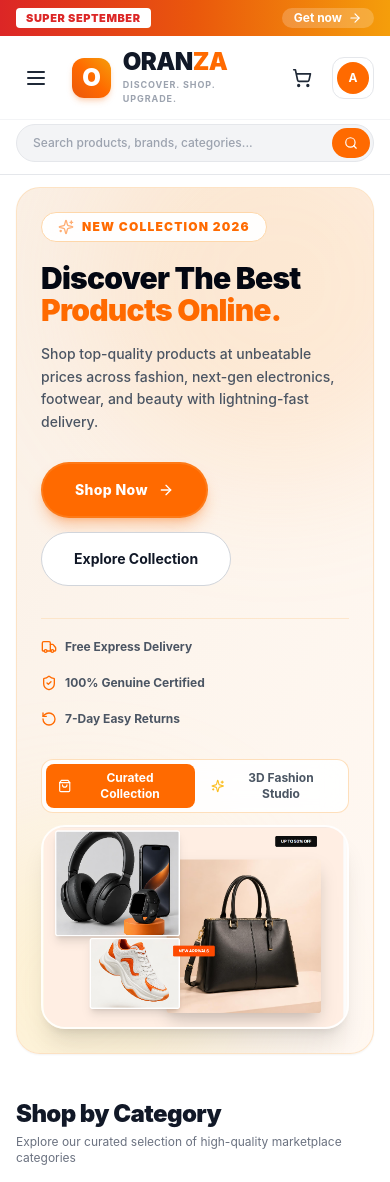
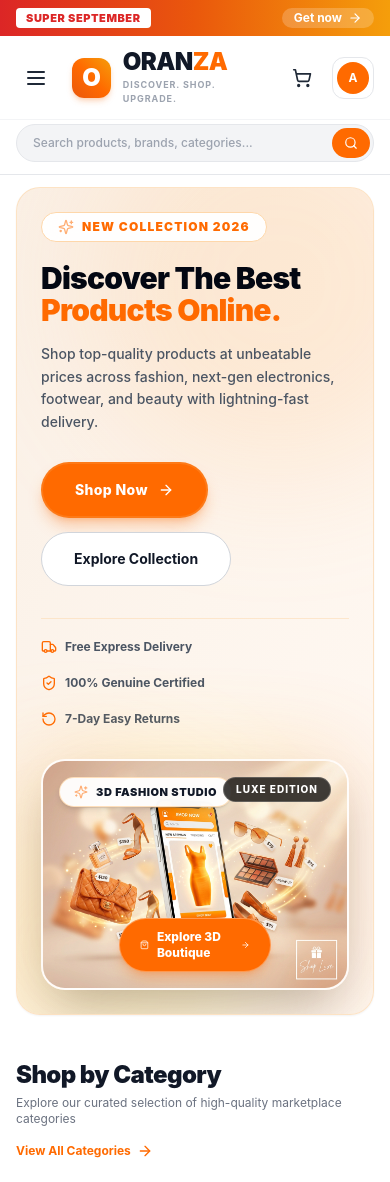
Before and after one commit to indra720/AliEco, a Next.js app: page / in a window 390 px wide. Shown: the top 1182 px of the page. Built offline with nearby package versions, Linux system fonts and the light colour scheme.

Commit message:
feat: replace hero right section with 3D promotional floating smartphone fashion showcase and interactive hotspots

```diff
--- a/src/components/home/HeroBanner.tsx
+++ b/src/components/home/HeroBanner.tsx
@@ -1,20 +1,18 @@
 "use client";
 
-import React, { useState } from "react";
+import React from "react";
 import Image from "next/image";
 import Link from "next/link";
 import {
   ArrowRight,
   Sparkles,
   ShoppingBag,
-  Flame,
   Truck,
   ShieldCheck,
   RotateCcw,
 } from "lucide-react";
 
 export function HeroBanner() {
-  const [activeHeroView, setActiveHeroView] = useState<"curated" | "3d-fashion">("curated");
 
   return (
     <section className="w-full bg-white py-3 sm:py-6">
@@ -84,93 +82,104 @@ export function HeroBanner() {
               </div>
             </div>
 
-            {/* RIGHT COLUMN: HERO VISUAL SHOWCASE MATCHING SCREENSHOT 2 & PINTEREST 3D FASHION */}
+            {/* RIGHT COLUMN: 3D PROMOTIONAL FLOATING SMARTPHONE SHOWCASE */}
             <div className="lg:col-span-6 relative flex flex-col items-center justify-center">
-              {/* Top View Switcher Tabs */}
-              <div className="self-end mb-3 flex items-center gap-1 bg-white/90 backdrop-blur-md p-1 rounded-xl border border-orange-200/80 shadow-xs z-20">
-                <button
-                  onClick={() => setActiveHeroView("curated")}
-                  className={`px-3 py-1.5 rounded-lg text-xs font-bold transition-all flex items-center gap-1.5 ${
-                    activeHeroView === "curated"
-                      ? "bg-[#FF6A00] text-white shadow-xs"
-                      : "text-gray-600 hover:text-gray-900"
-                  }`}
-                >
-                  <ShoppingBag className="w-3.5 h-3.5" />
-                  <span>Curated Collection</span>
-                </button>
+              {/* Outer 3D Perspective Container */}
+              <div className="relative w-full max-w-[580px] group perspective-[1200px]">
+                {/* Ambient Golden Glowing Aura matching the 3D Studio lighting */}
+                <div className="absolute -inset-4 bg-gradient-to-r from-orange-400/25 via-amber-300/30 to-orange-500/20 rounded-[2.5rem] blur-2xl opacity-75 group-hover:opacity-100 transition-opacity duration-700 pointer-events-none" />
 
-                <button
-                  onClick={() => setActiveHeroView("3d-fashion")}
-                  className={`px-3 py-1.5 rounded-lg text-xs font-bold transition-all flex items-center gap-1.5 ${
-                    activeHeroView === "3d-fashion"
-                      ? "bg-[#FF6A00] text-white shadow-xs"
-                      : "text-gray-600 hover:text-gray-900"
-                  }`}
-                >
-                  <Sparkles className="w-3.5 h-3.5 text-amber-400" />
-                  <span>3D Fashion Studio</span>
-                </button>
-              </div>
-
-              {/* View 1: Curated Multi-Product Floating Showcase matching Screenshot 2 */}
-              {activeHeroView === "curated" && (
-                <div className="relative w-full max-w-[560px] aspect-[584/388] rounded-3xl overflow-hidden shadow-xl border-2 border-white/80 bg-white/40 backdrop-blur-xs transition-all duration-300 hover:shadow-2xl group animate-in fade-in zoom-in-95">
+                {/* Main 3D Showcase Card with subtle interactive float & shadow */}
+                <div className="relative w-full aspect-[4/3] rounded-3xl overflow-hidden shadow-2xl border-2 border-white/80 bg-gradient-to-br from-[#FFF5EC] to-[#FDE8D7] transition-all duration-500 group-hover:scale-[1.02] group-hover:shadow-orange-500/20">
                   <Image
-                    src="/images/hero-showcase.png"
-                    alt="Curated Collection: Electronics, Handbag, Sneakers"
+                    src="/images/hero-3d-poster.jpg"
+                    alt="A premium 3D promotional showcase of a white smartphone floating in the air with glowing orange dress and luxury floating fashion accessories"
                     fill
                     priority
-                    sizes="(max-width: 768px) 100vw, 560px"
-                    className="object-contain transition-transform duration-500 group-hover:scale-[1.02]"
+                    sizes="(max-width: 768px) 100vw, 580px"
+                    className="object-cover transition-transform duration-700 ease-out group-hover:scale-105"
                   />
 
-                  {/* Interactive Hotspot Links */}
-                  <Link
-                    href="/category/electronics"
-                    className="absolute top-[8%] left-[6%] w-[42%] h-[58%] rounded-2xl cursor-pointer hover:bg-orange-500/10 transition-colors"
-                    title="Explore Electronics Collection"
-                  />
+                  {/* Floating 3D Experience Pill Badge */}
+                  <div className="absolute top-4 left-4 bg-white/95 backdrop-blur-md px-3.5 py-1.5 rounded-full border border-orange-200/80 shadow-md flex items-center gap-2 z-10 pointer-events-none">
+                    <Sparkles className="w-3.5 h-3.5 text-[#FF6A00] animate-pulse" />
+                    <span className="text-[11px] font-black text-gray-900 tracking-wider uppercase">
+                      3D Fashion Studio
+                    </span>
+                  </div>
+
+                  {/* Top Right "Virtual Boutique" Tag */}
+                  <div className="absolute top-4 right-4 bg-black/75 backdrop-blur-md px-3 py-1 rounded-full text-[10px] font-extrabold text-white tracking-widest uppercase border border-white/20 shadow-xs z-10 pointer-events-none">
+                    Luxe Edition
+                  </div>
+
+                  {/* Interactive Hotspot 1: Center Phone & Glowing Dress */}
                   <Link
                     href="/category/fashion"
-                    className="absolute top-[12%] right-[4%] w-[50%] h-[82%] rounded-2xl cursor-pointer hover:bg-orange-500/10 transition-colors"
-                    title="Explore Designer Handbags"
-                  />
+                    className="absolute top-[16%] left-[34%] w-[32%] h-[68%] rounded-3xl cursor-pointer hover:bg-orange-500/10 transition-colors z-10 group/dress"
+                    title="Shop Bodycon Dress & App Collection"
+                  >
+                    <span className="sr-only">Shop Dress</span>
+                  </Link>
+
+                  {/* Interactive Hotspot 2: Quilted Orange Handbag */}
                   <Link
                     href="/category/fashion"
-                    className="absolute bottom-[6%] left-[22%] w-[38%] h-[42%] rounded-2xl cursor-pointer hover:bg-orange-500/10 transition-colors"
-                    title="Explore New Arrival Sneakers"
-                  />
-                </div>
-              )}
+                    className="absolute bottom-[22%] left-[8%] w-[26%] h-[35%] rounded-2xl cursor-pointer hover:bg-orange-500/10 transition-colors z-10"
+                    title="Shop Quilted Handbags ($120)"
+                  >
+                    <span className="sr-only">Shop Handbag</span>
+                  </Link>
 
-              {/* View 2: 3D Fashion Mobile Showcase from Pinterest https://pin.it/6wEnJAJvR */}
-              {activeHeroView === "3d-fashion" && (
-                <div className="relative w-full max-w-[420px] aspect-[9/14] sm:aspect-[9/13] rounded-3xl overflow-hidden shadow-2xl border-4 border-white bg-gradient-to-b from-[#F5E6DA] via-[#FFF1E6] to-[#FAF0E6] flex items-center justify-center p-4 transition-all duration-300 hover:shadow-2xl animate-in fade-in zoom-in-95 group">
-                  <Image
-                    src="/images/hero-3d-fashion.jpg"
-                    alt="3D Fashion Smartphone Floating Showcase"
-                    fill
-                    priority
-                    sizes="(max-width: 768px) 100vw, 420px"
-                    className="object-contain p-2 transition-transform duration-500 group-hover:scale-105"
-                  />
+                  {/* Interactive Hotspot 3: Luxury Perfume */}
+                  <Link
+                    href="/category/beauty"
+                    className="absolute top-[32%] left-[12%] w-[16%] h-[24%] rounded-xl cursor-pointer hover:bg-orange-500/10 transition-colors z-10"
+                    title="Shop Luxury Fragrances"
+                  >
+                    <span className="sr-only">Shop Perfume</span>
+                  </Link>
 
-                  {/* Floating 3D Interactive Badge */}
-                  <div className="absolute top-4 left-4 bg-white/95 backdrop-blur-md px-3.5 py-1.5 rounded-full border border-orange-200 shadow-md flex items-center gap-1.5 text-xs font-black text-gray-900 z-10 pointer-events-none">
-                    <Sparkles className="w-3.5 h-3.5 text-[#FF6A00] animate-spin" style={{ animationDuration: "6s" }} />
-                    <span>3D Fashion Mobile Studio</span>
-                  </div>
+                  {/* Interactive Hotspot 4: High Heels */}
+                  <Link
+                    href="/category/footwear"
+                    className="absolute top-[20%] left-[24%] w-[16%] h-[28%] rounded-xl cursor-pointer hover:bg-orange-500/10 transition-colors z-10"
+                    title="Shop High-Heel Sandals ($350)"
+                  >
+                    <span className="sr-only">Shop High Heels</span>
+                  </Link>
 
+                  {/* Interactive Hotspot 5: Sunglasses & Makeup */}
                   <Link
                     href="/category/fashion"
-                    className="absolute bottom-5 bg-[#FF6A00] hover:bg-[#E85D00] text-white font-extrabold text-xs px-5 py-2.5 rounded-full shadow-lg shadow-orange-500/35 flex items-center gap-2 z-10 transition-transform hover:scale-105 active:scale-95"
+                    className="absolute top-[24%] right-[14%] w-[28%] h-[36%] rounded-2xl cursor-pointer hover:bg-orange-500/10 transition-colors z-10"
+                    title="Shop Sunglasses & Makeup Palette"
                   >
-                    <span>Shop 3D Fashion Deals</span>
-                    <ArrowRight className="w-3.5 h-3.5" />
+                    <span className="sr-only">Shop Sunglasses & Makeup</span>
                   </Link>
+
+                  {/* Interactive Hotspot 6: Elegant Loafers */}
+                  <Link
+                    href="/category/footwear"
+                    className="absolute bottom-[16%] right-[18%] w-[24%] h-[24%] rounded-xl cursor-pointer hover:bg-orange-500/10 transition-colors z-10"
+                    title="Shop Elegant Loafers ($75)"
+                  >
+                    <span className="sr-only">Shop Loafers</span>
+                  </Link>
+
+                  {/* Floating Action Button on Hover */}
+                  <div className="absolute bottom-4 left-1/2 -translate-x-1/2 z-20 transition-all duration-300">
+                    <Link
+                      href="/category/fashion"
+                      className="bg-[#FF6A00] hover:bg-[#E85D00] text-white font-extrabold text-xs px-5 py-2.5 rounded-full shadow-lg shadow-orange-500/35 flex items-center gap-2 border border-white/30 backdrop-blur-xs transition-transform hover:scale-105 active:scale-95"
+                    >
+                      <ShoppingBag className="w-3.5 h-3.5" />
+                      <span>Explore 3D Boutique</span>
+                      <ArrowRight className="w-3.5 h-3.5" />
+                    </Link>
+                  </div>
                 </div>
-              )}
+              </div>
             </div>
           </div>
         </div>
```
Also changed, not shown: public/images/hero-3d-poster.jpg (added).
